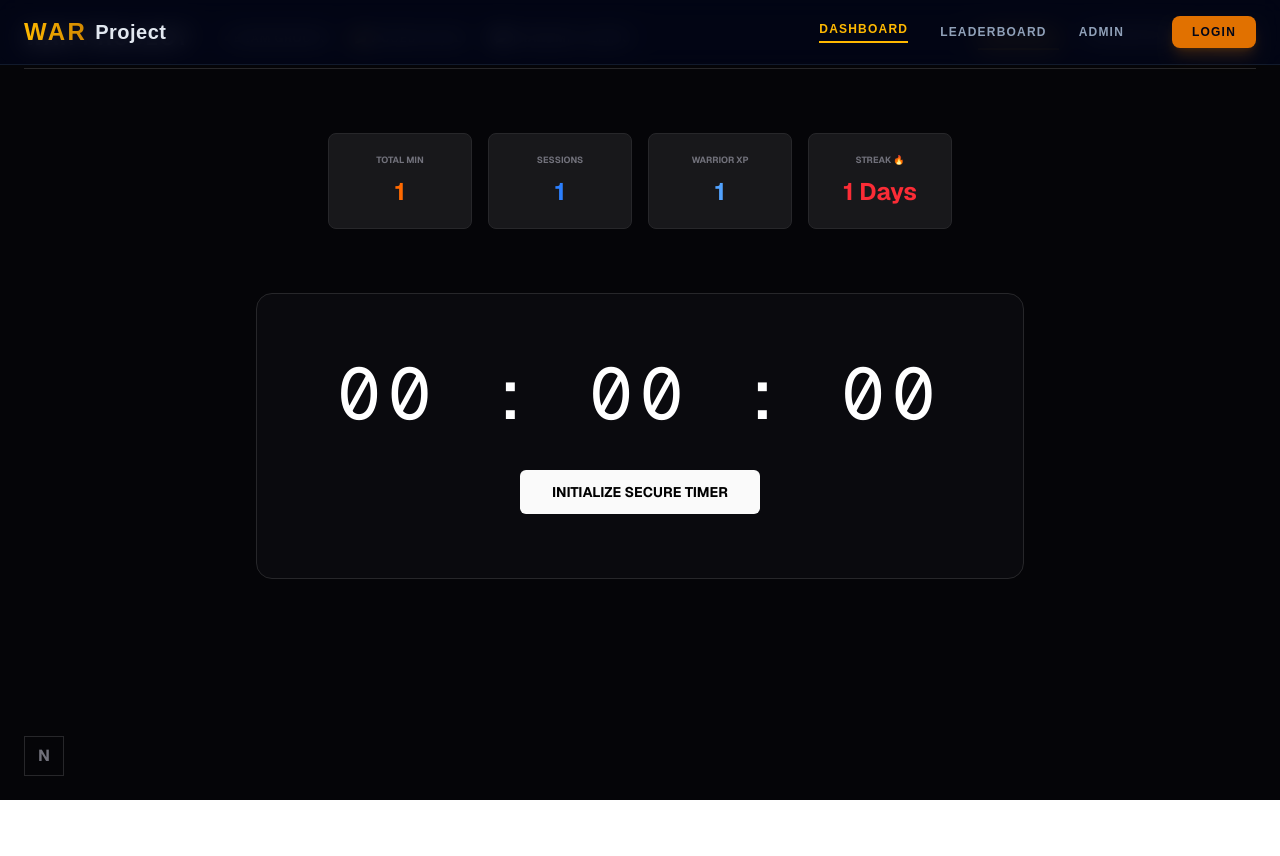
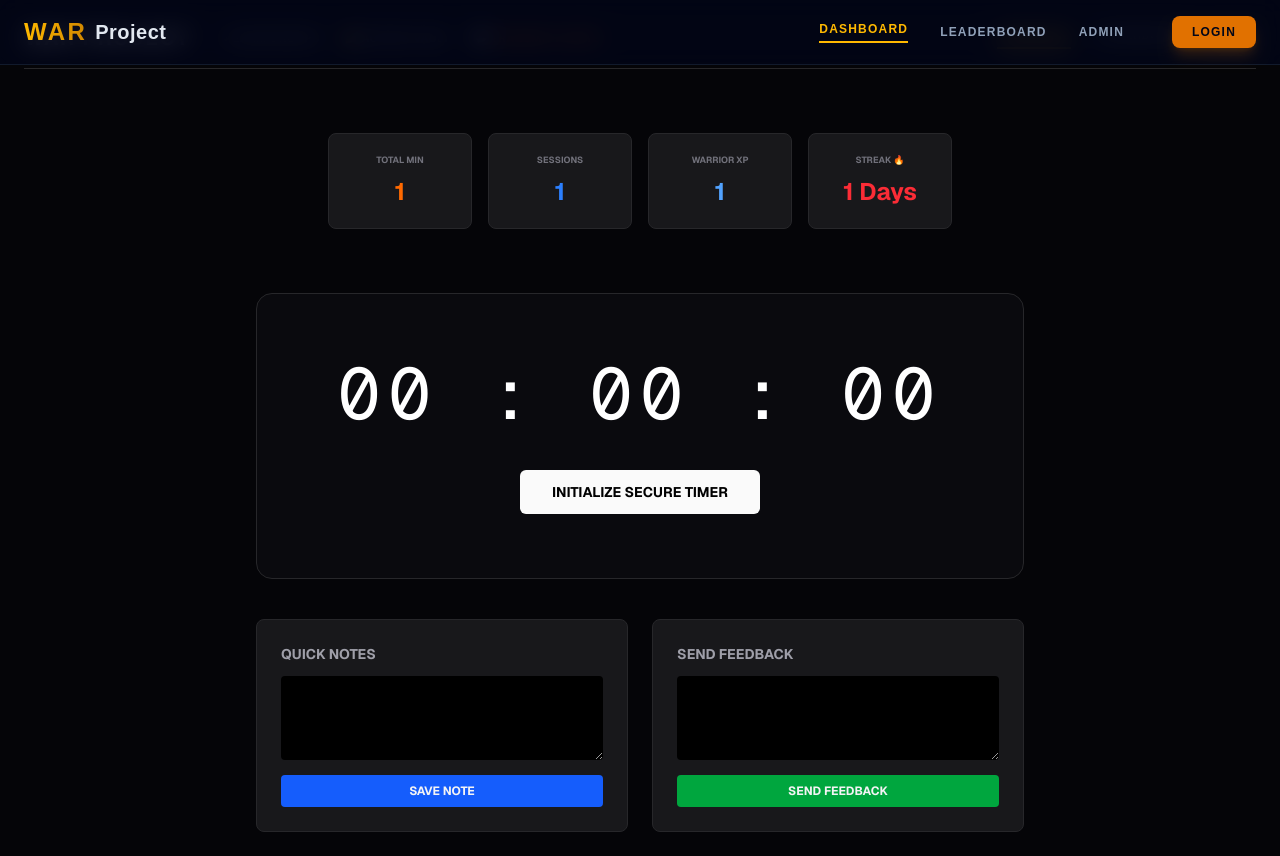
Before and after one commit to raviji1111/war-frontend, a Next.js app: page /dashboard in a window 1280 px wide. Before the commit the page ends 800 px from the top, so only its background shows below. Built offline with nearby package versions, Linux system fonts and the light colour scheme; no server answers.

Commit message:
Dashboard: Restored UI with Notes and Feedback

```diff
--- a/src/app/dashboard/page.tsx
+++ b/src/app/dashboard/page.tsx
@@ -1,26 +1,48 @@
 "use client";
-import { useState, useEffect } from "react";
+import { useState } from "react";
 import { useRouter } from "next/navigation";
 
 const API_BASE_URL = process.env.NEXT_PUBLIC_API_URL || "https://war-backend-1.onrender.com";
 
 export default function Dashboard() {
   const router = useRouter();
+  const [note, setNote] = useState("");
+  const [feedback, setFeedback] = useState("");
+
+  const saveNote = async () => {
+    const token = localStorage.getItem("war_token");
+    await fetch(`${API_BASE_URL}/notes`, {
+      method: "POST",
+      headers: { "Content-Type": "application/json", "Authorization": `Bearer ${token}` },
+      body: JSON.stringify({ title: "Quick Note", content: note })
+    });
+    alert("Note Saved!");
+  };
+
+  const sendFeedback = async () => {
+    const token = localStorage.getItem("war_token");
+    await fetch(`${API_BASE_URL}/feedback`, {
+      method: "POST",
+      headers: { "Content-Type": "application/json", "Authorization": `Bearer ${token}` },
+      body: JSON.stringify({ category: "suggestion", message: feedback })
+    });
+    alert("Feedback Sent!");
+    setFeedback("");
+  };
 
   return (
     <main className="min-h-screen bg-[#050508] text-zinc-100 font-sans p-6">
-      {/* Navbar */}
+      {/* Navbar exactly like screenshot */}
       <nav className="flex justify-between items-center mb-16 border-b border-zinc-800 pb-4">
         <div className="flex items-center gap-8">
           <h1 className="text-xl font-bold tracking-widest text-white">WAR PROJECT</h1>
-          <div className="flex gap-6 text-[12px] font-bold text-zinc-400 uppercase tracking-wider">
-            <span className="flex items-center gap-2 cursor-pointer hover:text-white">● EXAM GROUPS</span>
-            <span className="flex items-center gap-2 cursor-pointer hover:text-white">📁 ACCESS VAULT</span>
-            <span className="flex items-center gap-2 cursor-pointer hover:text-white">💬 TRANSMIT ALERTS</span>
+          <div className="flex gap-6 text-[11px] font-bold text-zinc-400 uppercase tracking-wider">
+            <span className="cursor-pointer hover:text-white flex items-center gap-2">● EXAM GROUPS</span>
+            <span className="cursor-pointer hover:text-white flex items-center gap-2">📁 ACCESS VAULT</span>
+            <span className="cursor-pointer text-orange-500 flex items-center gap-2">💬 TRANSMIT ALERTS</span>
           </div>
         </div>
-
-        <div className="flex gap-6 text-[12px] font-bold text-zinc-400 uppercase tracking-wider">
+        <div className="flex gap-6 text-[11px] font-bold text-zinc-400 uppercase tracking-wider">
           <span className="text-amber-400 border-b-2 border-amber-400 pb-1">DASHBOARD</span>
           <span className="cursor-pointer hover:text-white" onClick={() => router.push("/leaderboard")}>LEADERBOARD</span>
           <button onClick={() => router.push("/login")} className="text-zinc-400 hover:text-white">LOGOUT</button>
@@ -48,16 +70,25 @@ export default function Dashboard() {
       </div>
 
       {/* Timer Section */}
-      <div className="flex flex-col items-center bg-zinc-900/30 border border-zinc-800 rounded-2xl p-16 max-w-3xl mx-auto">
+      <div className="flex flex-col items-center bg-zinc-900/30 border border-zinc-800 rounded-2xl p-16 max-w-3xl mx-auto mb-10">
         <div className="text-7xl font-mono tracking-widest mb-10 text-white">00 : 00 : 00</div>
         <button className="bg-zinc-50 text-black text-sm font-bold px-8 py-3 rounded-md hover:bg-zinc-200 transition">
           INITIALIZE SECURE TIMER
         </button>
       </div>
 
-      {/* Bottom N Logo */}
-      <div className="fixed bottom-6 left-6 w-10 h-10 border border-zinc-800 flex items-center justify-center text-zinc-500 font-bold">
-        N
+      {/* Notes & Feedback Section */}
+      <div className="max-w-3xl mx-auto grid grid-cols-2 gap-6">
+        <div className="bg-zinc-900 p-6 rounded-lg border border-zinc-800">
+            <h3 className="text-sm font-bold mb-3 text-zinc-400 uppercase">Quick Notes</h3>
+            <textarea className="w-full bg-black p-3 rounded text-sm mb-2" rows={3} onChange={(e) => setNote(e.target.value)} />
+            <button onClick={saveNote} className="w-full bg-blue-600 text-xs font-bold py-2 rounded">SAVE NOTE</button>
+        </div>
+        <div className="bg-zinc-900 p-6 rounded-lg border border-zinc-800">
+            <h3 className="text-sm font-bold mb-3 text-zinc-400 uppercase">Send Feedback</h3>
+            <textarea className="w-full bg-black p-3 rounded text-sm mb-2" rows={3} value={feedback} onChange={(e) => setFeedback(e.target.value)} />
+            <button onClick={sendFeedback} className="w-full bg-green-600 text-xs font-bold py-2 rounded">SEND FEEDBACK</button>
+        </div>
       </div>
     </main>
   );
```
